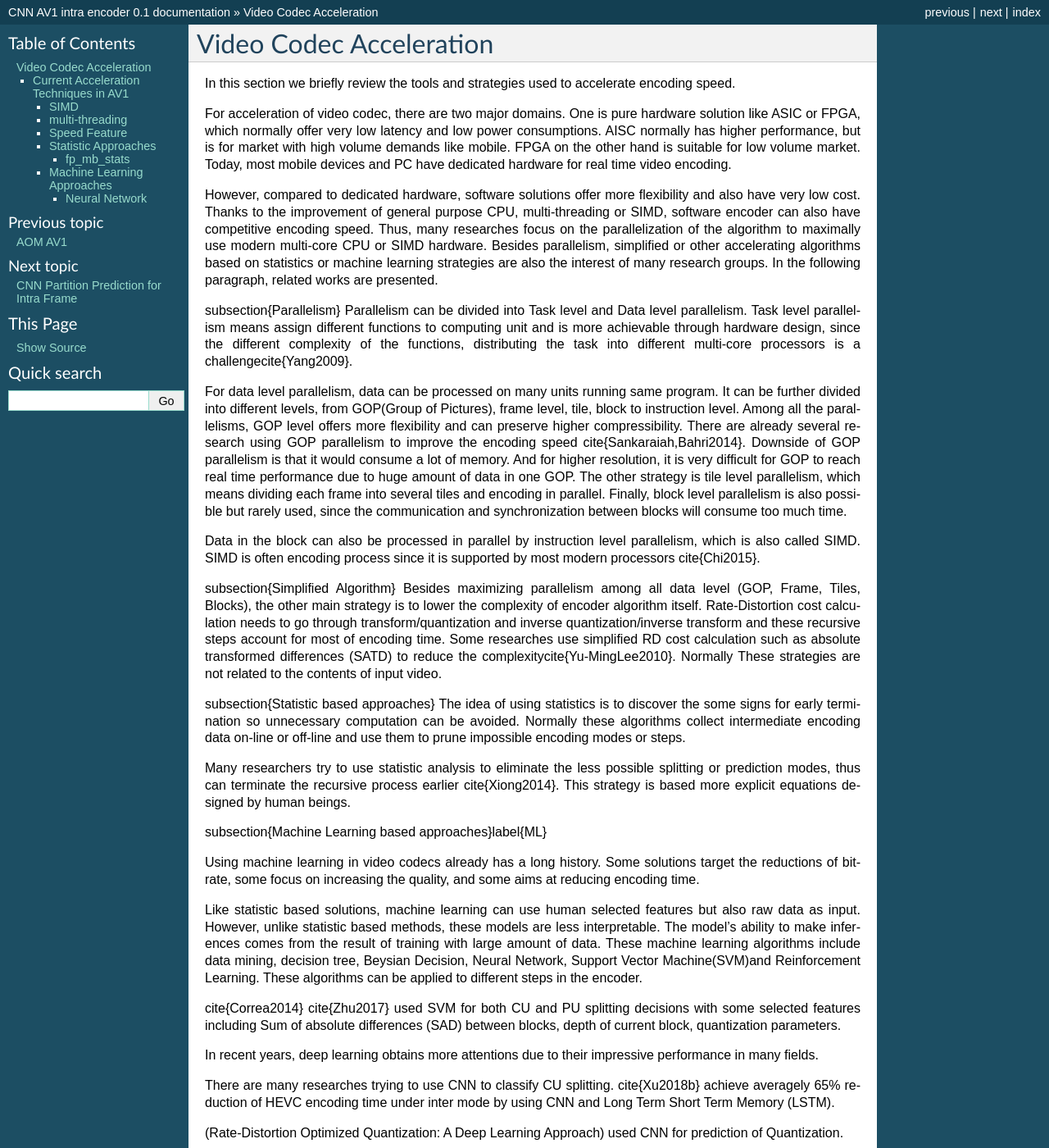
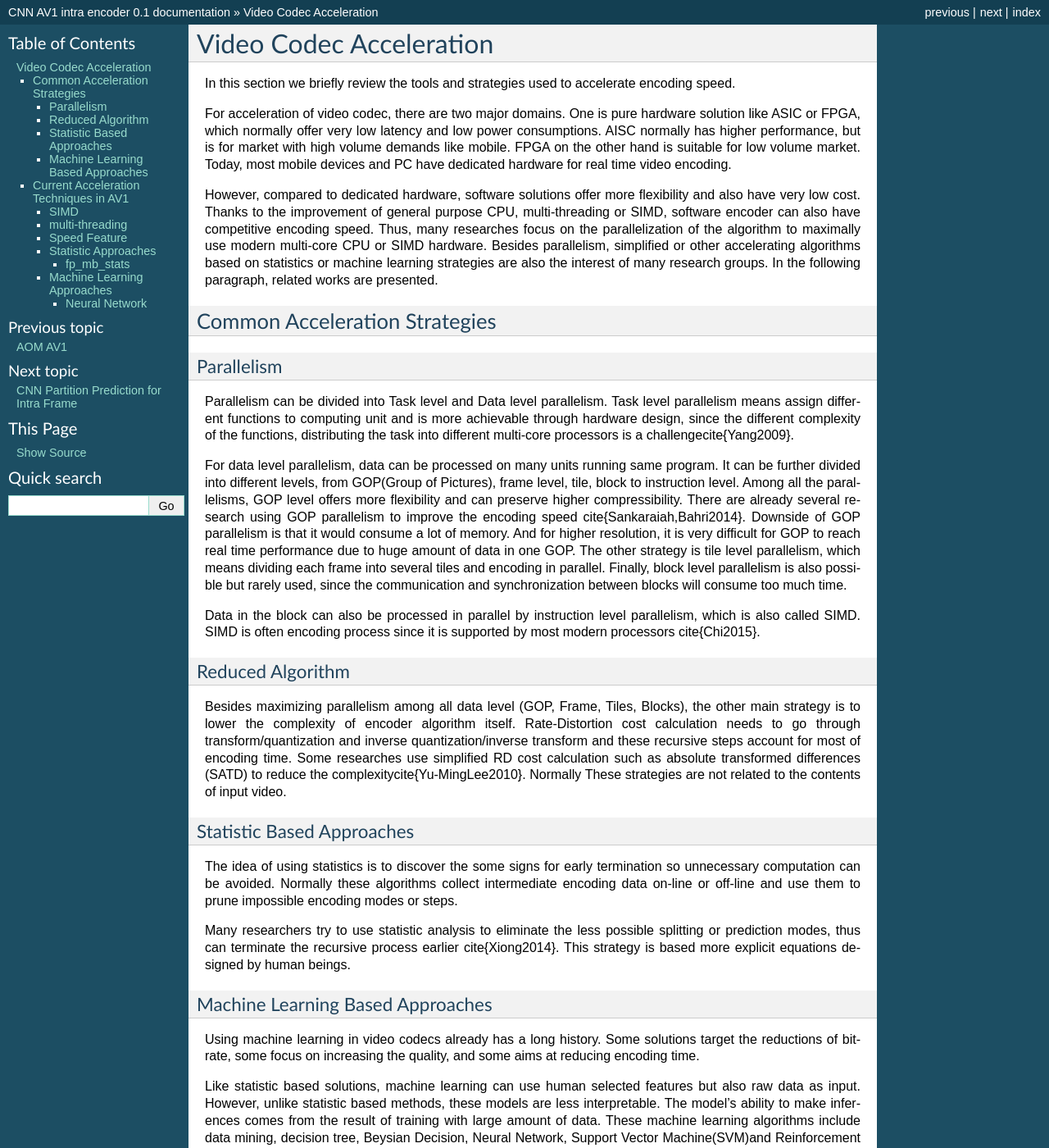
Before and after one commit to epadam/CNN-AV1-intra-encoder, a Sphinx documentation site: the page built from source/acceleration_encoding.rst, in a window 1280 px wide and 1400 px high. Shown: the whole window at 82% size. Built offline with Sphinx 7.4.7, drawn with Linux system fonts in a browser that asks for light colours.

Commit message:
Update acceleration_encoding.rst

```diff
--- a/source/acceleration_encoding.rst
+++ b/source/acceleration_encoding.rst
@@ -7,28 +7,40 @@ For acceleration of video codec, there are two major domains. One is pure hardwa
 However, compared to dedicated hardware, software solutions offer more flexibility and also have very low cost. Thanks to the improvement of general purpose CPU, multi-threading or SIMD, software encoder can also have competitive encoding speed. Thus, many researches focus on the parallelization of the algorithm to maximally use modern multi-core CPU or SIMD hardware. Besides parallelism, simplified or other accelerating algorithms based on statistics or machine learning strategies are also the interest of many research groups. In the following paragraph, related works are presented.
 
 
-\subsection{Parallelism}
+=======================================
+Common Acceleration Strategies
+=======================================
+
+-------------
+Parallelism
+-------------
+
 Parallelism can be divided into Task level and Data level parallelism. Task level parallelism means assign different functions to computing unit and is more achievable through hardware design, since the different complexity of the functions, distributing the task into different multi-core processors is a challenge\cite{Yang2009}.
 
 For data level parallelism, data can be processed on many units running same program. It can be further divided into different levels, from GOP(Group of Pictures), frame level, tile, block to instruction level. Among all the parallelisms, GOP level offers more flexibility and can preserve higher compressibility. There are already several research using GOP parallelism to improve the encoding speed \cite{Sankaraiah,Bahri2014}. Downside of GOP parallelism is that it would consume a lot of memory. And for higher resolution, it is very difficult for GOP to reach real time performance due to huge amount of data in one GOP. The other strategy is tile level parallelism, which means dividing each frame into several tiles and encoding in parallel. Finally, block level parallelism is also possible but rarely used, since the communication and synchronization between blocks will consume too much time.
 
 Data in the block can also be processed in parallel by instruction level parallelism, which is also called SIMD. SIMD is often encoding process since it is supported by most modern processors \cite{Chi2015}.
 
-\subsection{Simplified Algorithm}
+--------------------------
+Reduced Algorithm
+--------------------------
+
 Besides maximizing parallelism among all data level (GOP, Frame, Tiles, Blocks), the other main strategy is to lower the complexity of encoder algorithm itself.
 Rate-Distortion cost calculation needs to go through transform/quantization and inverse quantization/inverse transform and these recursive steps account for most of encoding time. Some researches use simplified RD cost calculation such as absolute transformed differences (SATD) to reduce the complexity\cite{Yu-MingLee2010}. Normally These strategies are not related to the contents of input video.
 
 
+--------------------------
+Statistic Based Approaches
+--------------------------
 
-
-\subsection{Statistic based approaches}
 The idea of using statistics is to discover the some signs for early termination so unnecessary computation can be avoided. Normally these algorithms collect intermediate encoding data on-line or off-line and use them to prune impossible encoding modes or steps.
 
 Many researchers try to use statistic analysis to eliminate the less possible splitting or prediction modes, thus can terminate the recursive process earlier \cite{Xiong2014}. This strategy is based more explicit equations designed by human beings.
 
 
-
-\subsection{Machine Learning based approaches}\label{ML}
+----------------------------------
+Machine Learning Based Approaches
+----------------------------------
 
 Using machine learning in video codecs already has a long history. Some solutions target the reductions of bit-rate, some focus on increasing the quality, and some aims at reducing encoding time.
 
```
